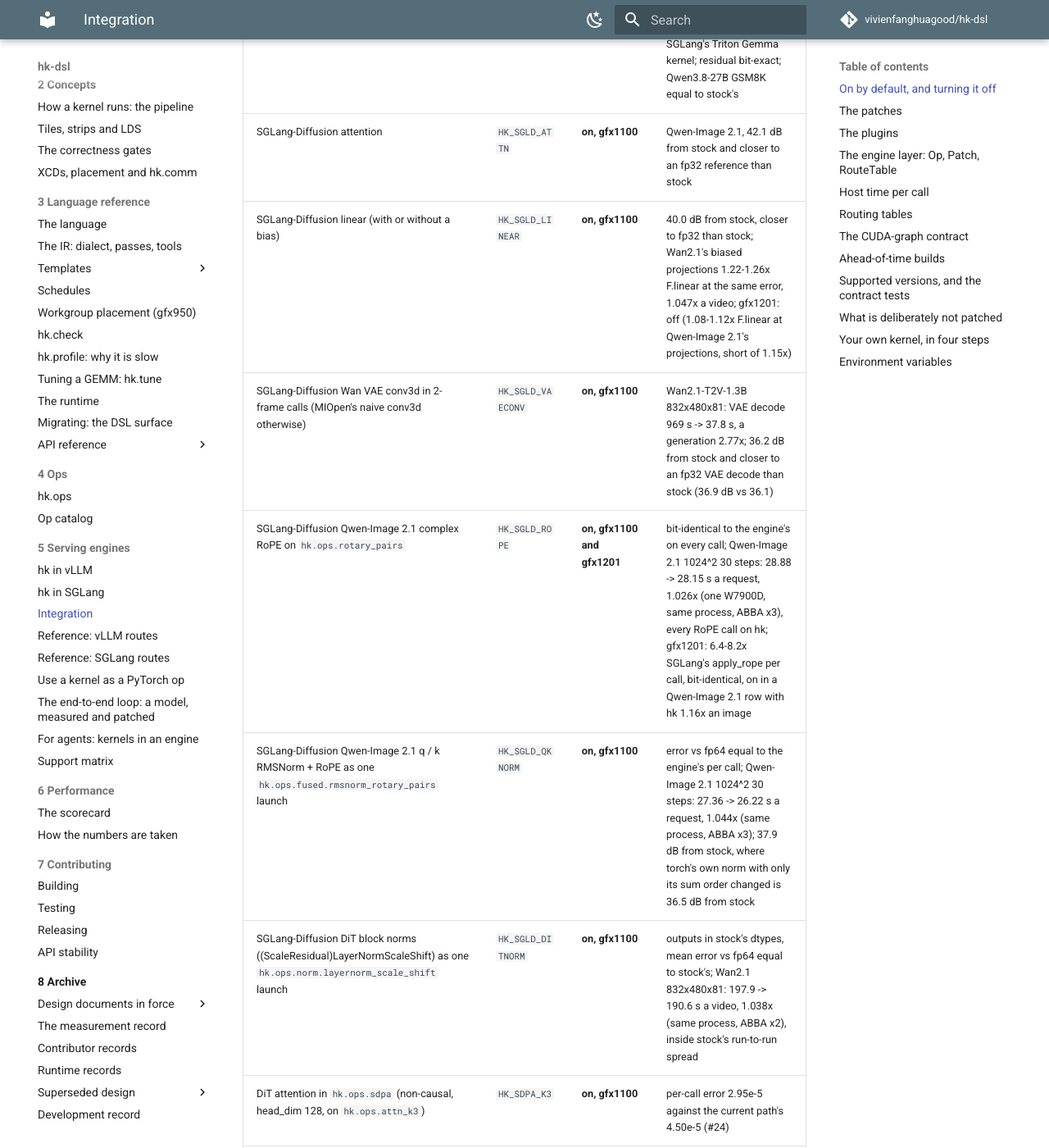
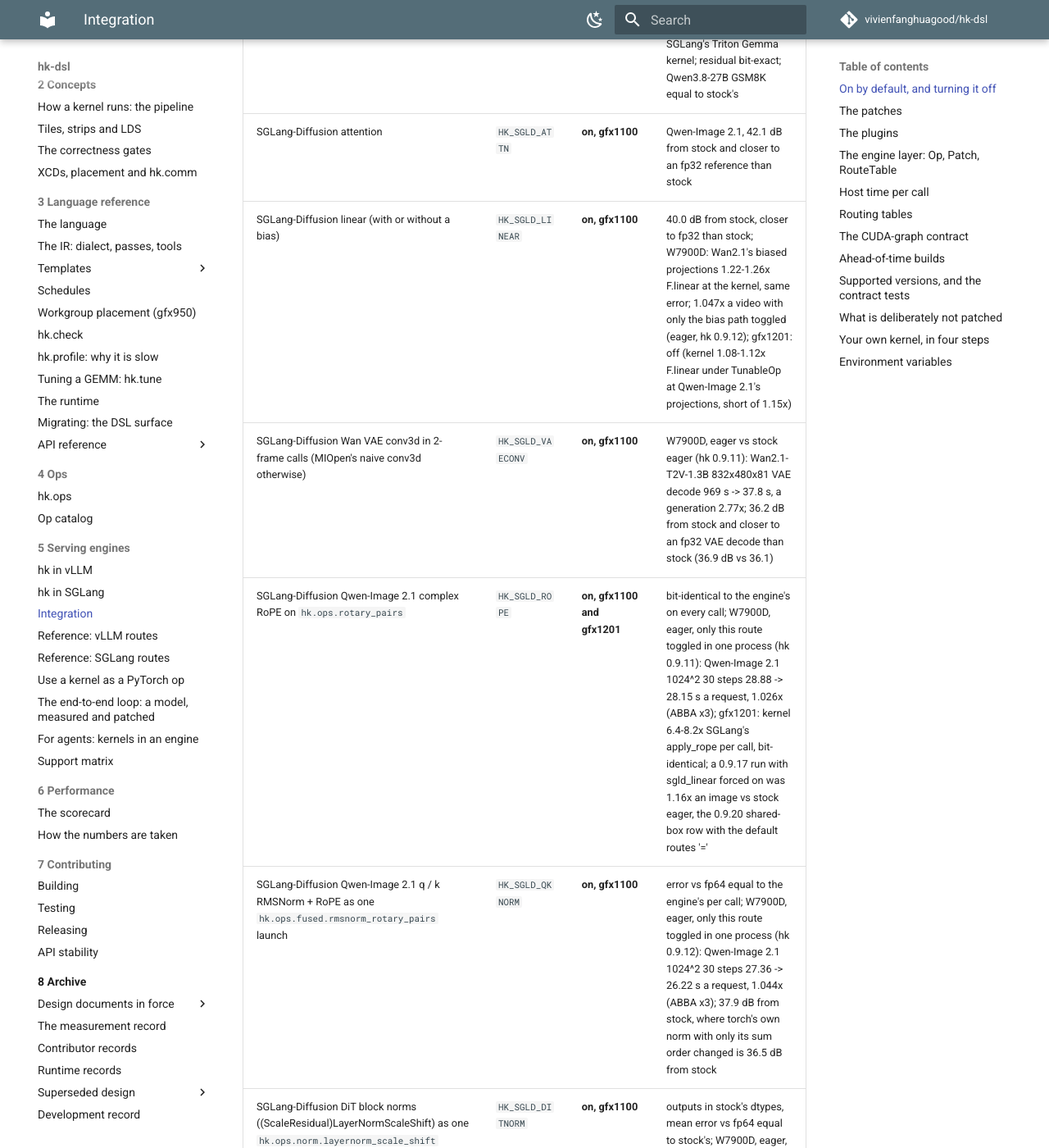
Before and after one commit to vivienfanghuagood/hk-dsl, an MkDocs documentation site: the page built from docs/integration.md, in a window 1280 px wide and 1400 px high, scrolled down 3403 px. Shown: the whole window at 82% size. Built offline with MkDocs 1.6.1 and Material for MkDocs 9.7.7, drawn with Linux system fonts in a browser that asks for light colours; comment, search, counter and statistics services are not loaded; some of the changed text lies outside the part shown.

Commit message:
D-20 C2: SGLang-Diffusion route evidence with mode, baseline, hk version and level
Every speed number of the sgld_* routes (switches.py evidence, integration.md,
sglang-routes.md) now says its GPU, that it was measured eager, its baseline
(stock, or hk with only that route toggled in one process), the hk release it
first shipped in, and kernel vs end to end:
- a note that SGLang-Diffusion numbers are eager: through hk 0.9.20 the routes
  did not run under --enable-torch-compile (fixed after #384);
- sgld_ditnorm's evidence said 201.9 -> 194.2 s (1.040x); the measurement and
  every other page say 197.9 -> 190.6 s (1.038x) -- corrected;
- sgld_rope's gfx1201 1.16x was a 0.9.17 run with sgld_linear forced on; the
  0.9.20 shared-box row with the default routes is '=' -- both stated;
- sgld_h3vae's "about 2.2 s -> 0.6 s an edit" is a profile-weighted estimate,
  not an end-to-end measurement -- now says so.

Co-Authored-By: Claude <noreply@anthropic.com>

```diff
--- a/docs/integration.md
+++ b/docs/integration.md
@@ -60,19 +60,21 @@ and which rule decided.
 | SGLang MoE (and the gfx1100 top-k fix) | `HK_SGLANG_MOE` | **on, gfx1100** | OLMoE tokens identical |
 | SGLang Gemma-style RMSNorm, where SGLang would run its native torch path | `HK_SGLANG_NORM` | **on, gfx1100** | within half a bf16 unit of a float64 reference, as SGLang's Triton Gemma kernel; residual bit-exact; Qwen3.8-27B GSM8K equal to stock's |
 | SGLang-Diffusion attention | `HK_SGLD_ATTN` | **on, gfx1100** | Qwen-Image 2.1, 42.1 dB from stock and closer to an fp32 reference than stock |
-| SGLang-Diffusion linear (with or without a bias) | `HK_SGLD_LINEAR` | **on, gfx1100** | 40.0 dB from stock, closer to fp32 than stock; Wan2.1's biased projections 1.22-1.26x F.linear at the same error, 1.047x a video; gfx1201: off (1.08-1.12x F.linear at Qwen-Image 2.1's projections, short of 1.15x) |
-| SGLang-Diffusion Wan VAE conv3d in 2-frame calls (MIOpen's naive conv3d otherwise) | `HK_SGLD_VAECONV` | **on, gfx1100** | Wan2.1-T2V-1.3B 832x480x81: VAE decode 969 s -> 37.8 s, a generation 2.77x; 36.2 dB from stock and closer to an fp32 VAE decode than stock (36.9 dB vs 36.1) |
-| SGLang-Diffusion Qwen-Image 2.1 complex RoPE on `hk.ops.rotary_pairs` | `HK_SGLD_ROPE` | **on, gfx1100 and gfx1201** | bit-identical to the engine's on every call; Qwen-Image 2.1 1024^2 30 steps: 28.88 -> 28.15 s a request, 1.026x (one W7900D, same process, ABBA x3), every RoPE call on hk; gfx1201: 6.4-8.2x SGLang's apply_rope per call, bit-identical, on in a Qwen-Image 2.1 row with hk 1.16x an image |
-| SGLang-Diffusion Qwen-Image 2.1 q / k RMSNorm + RoPE as one `hk.ops.fused.rmsnorm_rotary_pairs` launch | `HK_SGLD_QKNORM` | **on, gfx1100** | error vs fp64 equal to the engine's per call; Qwen-Image 2.1 1024^2 30 steps: 27.36 -> 26.22 s a request, 1.044x (same process, ABBA x3); 37.9 dB from stock, where torch's own norm with only its sum order changed is 36.5 dB from stock |
-| SGLang-Diffusion DiT block norms ((ScaleResidual)LayerNormScaleShift) as one `hk.ops.norm.layernorm_scale_shift` launch | `HK_SGLD_DITNORM` | **on, gfx1100** | outputs in stock's dtypes, mean error vs fp64 equal to stock's; Wan2.1 832x480x81: 197.9 -> 190.6 s a video, 1.038x (same process, ABBA x2), inside stock's run-to-run spread |
+| SGLang-Diffusion linear (with or without a bias) | `HK_SGLD_LINEAR` | **on, gfx1100** | 40.0 dB from stock, closer to fp32 than stock; W7900D: Wan2.1's biased projections 1.22-1.26x F.linear at the kernel, same error; 1.047x a video with only the bias path toggled (eager, hk 0.9.12); gfx1201: off (kernel 1.08-1.12x F.linear under TunableOp at Qwen-Image 2.1's projections, short of 1.15x) |
+| SGLang-Diffusion Wan VAE conv3d in 2-frame calls (MIOpen's naive conv3d otherwise) | `HK_SGLD_VAECONV` | **on, gfx1100** | W7900D, eager vs stock eager (hk 0.9.11): Wan2.1-T2V-1.3B 832x480x81 VAE decode 969 s -> 37.8 s, a generation 2.77x; 36.2 dB from stock and closer to an fp32 VAE decode than stock (36.9 dB vs 36.1) |
+| SGLang-Diffusion Qwen-Image 2.1 complex RoPE on `hk.ops.rotary_pairs` | `HK_SGLD_ROPE` | **on, gfx1100 and gfx1201** | bit-identical to the engine's on every call; W7900D, eager, only this route toggled in one process (hk 0.9.11): Qwen-Image 2.1 1024^2 30 steps 28.88 -> 28.15 s a request, 1.026x (ABBA x3); gfx1201: kernel 6.4-8.2x SGLang's apply_rope per call, bit-identical; a 0.9.17 run with sgld_linear forced on was 1.16x an image vs stock eager, the 0.9.20 shared-box row with the default routes '=' |
+| SGLang-Diffusion Qwen-Image 2.1 q / k RMSNorm + RoPE as one `hk.ops.fused.rmsnorm_rotary_pairs` launch | `HK_SGLD_QKNORM` | **on, gfx1100** | error vs fp64 equal to the engine's per call; W7900D, eager, only this route toggled in one process (hk 0.9.12): Qwen-Image 2.1 1024^2 30 steps 27.36 -> 26.22 s a request, 1.044x (ABBA x3); 37.9 dB from stock, where torch's own norm with only its sum order changed is 36.5 dB from stock |
+| SGLang-Diffusion DiT block norms ((ScaleResidual)LayerNormScaleShift) as one `hk.ops.norm.layernorm_scale_shift` launch | `HK_SGLD_DITNORM` | **on, gfx1100** | outputs in stock's dtypes, mean error vs fp64 equal to stock's; W7900D, eager, only this route toggled in one process (hk 0.9.16): Wan2.1 832x480x81 197.9 -> 190.6 s a video, 1.038x (ABBA x2), inside stock's run-to-run spread |
 | DiT attention in `hk.ops.sdpa` (non-causal, head_dim 128, on `hk.ops.attn_k3`) | `HK_SDPA_K3` | **on, gfx1100** | per-call error 2.95e-5 against the current path's 4.50e-5 (#24) |
 | decoder attention backend | `HK_VLLM_BACKEND` | off | replaces ROCm's default decoder attention for every model, and raises rather than falls back on sliding windows, sinks, softcap, an fp8 KV cache, fp16 or other head sizes; validated on Qwen3-8B only |
 | prefill attention on vLLM's own cache | `HK_VLLM_PREFILL` | **on, gfx1100 and gfx1201** | ROCM_ATTN's prefix-prefill and TRITON_ATTN's batches with prefill in them, in place on each backend's cache, and TRITON_ATTN's decode-only steps at head size 256 (`HK_VLLM_DECODE`); cache write and block size stay vLLM's; any call it does not take falls back. In-situ against vLLM's kernels on every call (`HK_VLLM_PREFILL_SHADOW=1`, MiniCPM5-2B, about 22,000 calls on each backend): at most 2 bf16 ulps of a row's max |
-| SGLang-Diffusion MiniMax H3 VAE convs on one frame (an image edit's encoder) as a conv2d with the last time tap | `HK_SGLD_H3VAE` | off: opt-in | exact up to summation order; 1.99-7.35x MIOpen's conv3d a conv at the encoder's 14 shapes (W7900D); on by default after an end-to-end edit smoke |
-| SGLang-Diffusion Qwen3-VL vision patch embedding (kernel == stride) as one F.linear | `HK_SGLD_PATCHEMBED` | off: opt-in | exact up to summation order; 4096 patches: MIOpen's conv3d 538 ms -> 0.28 ms (W7900D); on by default after an end-to-end edit smoke |
+| SGLang-Diffusion MiniMax H3 VAE convs on one frame (an image edit's encoder) as a conv2d with the last time tap | `HK_SGLD_H3VAE` | off: opt-in | exact up to summation order; kernel 1.99-7.35x MIOpen's conv3d a conv at the encoder's 14 shapes (W7900D); on by default after an end-to-end edit smoke |
+| SGLang-Diffusion Qwen3-VL vision patch embedding (kernel == stride) as one F.linear | `HK_SGLD_PATCHEMBED` | off: opt-in | exact up to summation order; kernel, 4096 patches: MIOpen's conv3d 538 ms -> 0.28 ms (W7900D); on by default after an end-to-end edit smoke |
 | ConvRot INT8 (`--quantization convrot_int8`) | `HK_SGLD_CONVROT`, or `HK_SGLD=...,convrot` | **off: opt-in** | lossy by design (PSNR 30.4 dB from bf16, visible drift): a model-level choice, not a toolchain default |
 | MXFP8 at any (N, K) | `HK_MXFP8_ANY` | off | a mode of the MXFP8 linear route; no real-weight run |
 | DeepSeek-V4.1 sparse MLA prefill, calls of T >= 512 queries (`MIN_T`), and the layer's MXFP8 rows for wo_a made in the kernel from O in registers. It runs where vLLM's own sparse MLA does: with `VLLM_ROCM_USE_AITER_TRITON_SPARSE_MLA=1` vLLM takes AITER's path for prefill and decode and the route stands aside | `HK_VLLM_SPARSE_MLA` (`=0` turns it off) | **on, gfx950** | real weights, TP2: GSM8K-1319 equal to stock's (pooled McNemar p 0.12). **Its cost is at decode:** the route needs vLLM's own sparse MLA, whose decode kernel replaces AITER's, so decode steps can be slightly slower than with AITER's (an open item). Serving results: [the scorecard](performance/scorecard.md) |
+
+The SGLang-Diffusion numbers above are **eager** (SGLang-Diffusion's default mode): through hk 0.9.20 its routes did not run under `--enable-torch-compile` (every request failed; fixed after #384). "Only this route toggled" means one serving process with every other hk route on in both arms, so the baseline is hk with that route off, not stock; "kernel" numbers are per call at the model's shapes.
 
 On a GPU a route was not validated on (gfx942 for every route, and gfx1201 for
 the routes not marked for it above), it is off unless you turn it on.
```
Also changed, not shown: docs/sglang-routes.md (+13 -2 lines), 1 other file.
